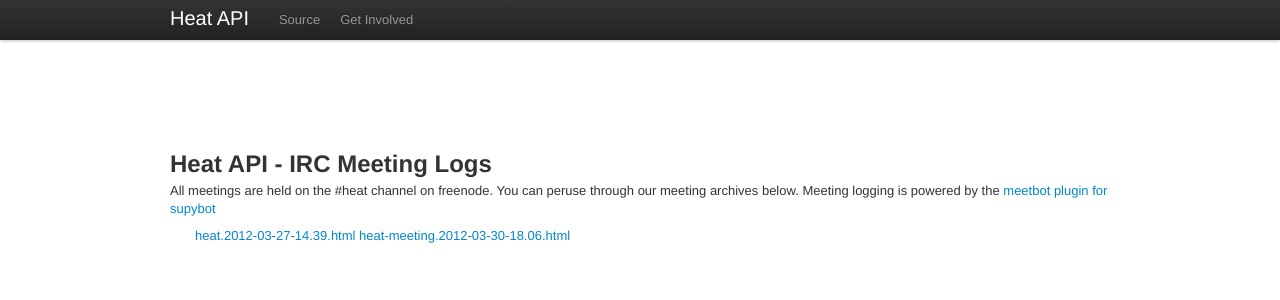
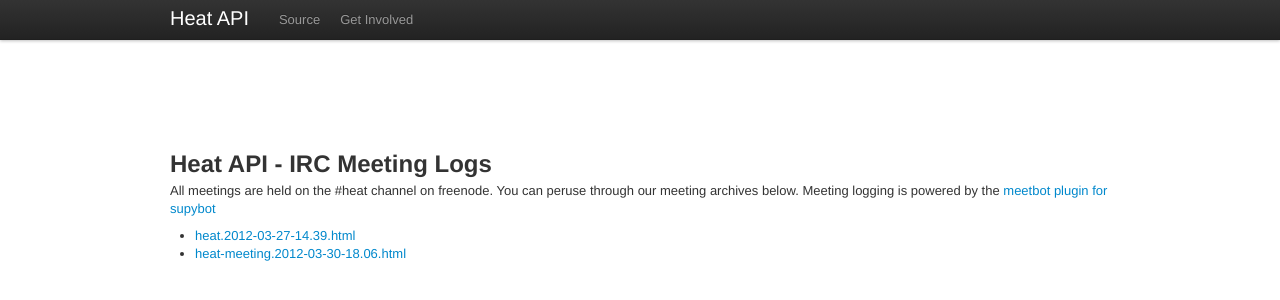
Before and after one commit to sdake/heat-api.github.com, a Jekyll site: the page built from irclogs.html, in a window 1280 px wide. Shown: the top 300 px of the page. Built offline with Jekyll 4.4.1, drawn with Linux system fonts in a browser that asks for light colours.

Commit message:
Fixing formatting

```diff
--- a/irclogs.html
+++ b/irclogs.html
@@ -8,8 +8,8 @@
     <p>All meetings are held on the #heat channel on freenode.  You can peruse through our meeting archives below.  Meeting logging is powered by the <a href="http://meetbot.debian.net/Manual.html">meetbot plugin for supybot</a></p>
     <p class="download-info">
       <ul>
-        <a href="/heat-irc-meetings/heat.2012-03-27-14.39.html">heat.2012-03-27-14.39.html</a>
-        <a href="/heat-irc-meetings/heat-meeting.2012-03-30-18.06.html">heat-meeting.2012-03-30-18.06.html</a>
+        <li><a href="/heat-irc-meetings/heat.2012-03-27-14.39.html">heat.2012-03-27-14.39.html</a></li>
+        <li><a href="/heat-irc-meetings/heat-meeting.2012-03-30-18.06.html">heat-meeting.2012-03-30-18.06.html</a></li>
       </ul>
     </p>
   </div>
```
